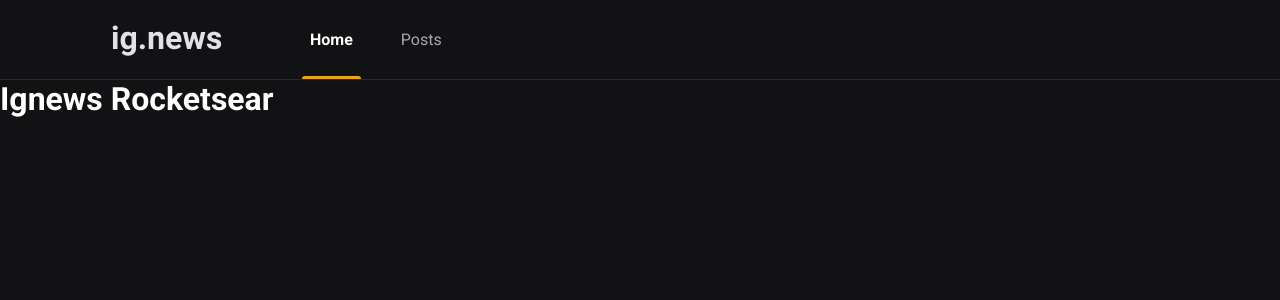
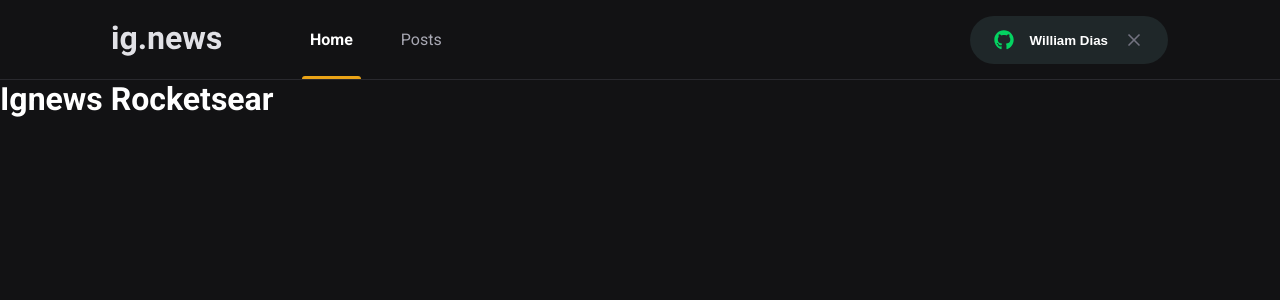
Before and after one commit to WilliamWJD/ignews, a Next.js app: page / in a window 1280 px wide. Shown: the top 300 px of the page. Built offline with nearby package versions, Linux system fonts and the light colour scheme.

Commit message:
criando componente button SignIn

```diff
--- a/package.json
+++ b/package.json
@@ -12,6 +12,7 @@
     "next": "11.1.2",
     "react": "17.0.2",
     "react-dom": "17.0.2",
+    "react-icons": "^4.3.1",
     "sass": "^1.43.2"
   },
   "devDependencies": {
--- a/src/components/Header/index.tsx
+++ b/src/components/Header/index.tsx
@@ -1,3 +1,5 @@
+import { SignInButton } from '../SignInButton';
+
 import styles from './styles.module.scss';
 
 export function Header(){
@@ -5,10 +7,13 @@ export function Header(){
         <header className={styles.headerContainer}>
             <div className={styles.headerContent}>
                 <img src="/images/logo.svg" alt="ig.news" />
+
                 <nav>
                     <a href="#" className={styles.active}>Home</a>
                     <a href="#">Posts</a>
                 </nav>
+
+                <SignInButton/>
             </div>
         </header>
     )
--- a/src/components/Header/styles.module.scss
+++ b/src/components/Header/styles.module.scss
@@ -50,4 +50,8 @@
             }
         }
     }
+
+    button{
+        margin-left:auto;
+    }
 }
--- /dev/null
+++ b/src/components/SignInButton/index.tsx
@@ -0,0 +1,27 @@
+import { FaGithub } from 'react-icons/fa';
+import { FiX } from 'react-icons/fi';
+
+import styles from './styles.module.scss';
+
+export function SignInButton(){
+    const isUserLoggedIn = true;
+
+    return isUserLoggedIn ? (
+        <button
+            type="button"
+            className={styles.signInButton}
+        >
+            <FaGithub color="#04d361"/>
+            William Dias
+            <FiX  color="#737380" className={styles.closeIcon}/>
+        </button>
+    ) : (
+        <button
+            type="button"
+            className={styles.signInButton}
+        >
+            <FaGithub color="#eba417"/>
+            Sign in with Github
+        </button>
+    )
+}
--- /dev/null
+++ b/src/components/SignInButton/styles.module.scss
@@ -0,0 +1,33 @@
+.signInButton{
+    height:3rem;
+    border-radius:3rem;
+    background: var(--gray-850);
+    border:0;
+    padding:0 1.5rem;
+
+    display: flex;
+    align-items: center;
+    justify-content: center;
+
+    color: var(--white);
+    font-weight: bold;
+
+    svg{
+        width: 20px;
+        height: 20px;
+    }
+
+    svg.closeIcon{
+        margin-left: 1rem;
+    }
+
+    svg:first-child{
+        margin-right: 1rem;
+    }
+
+    transition: filter 0.2s;
+
+    &:hover{
+        filter: brightness(0.8);
+    }
+}
--- a/src/styles/global.scss
+++ b/src/styles/global.scss
@@ -10,6 +10,7 @@
     --gray-100: #e1e1e6;
     --gray-300: #a8a8b3;
     --gray-800: #29292e;
+    --gray-850: #1f2729;
     --gray-900: #121214;
 
     --cyan-500: #61dafd;
```
Also changed, not shown: 1 other file (tests, documents, lock files or other folders).
